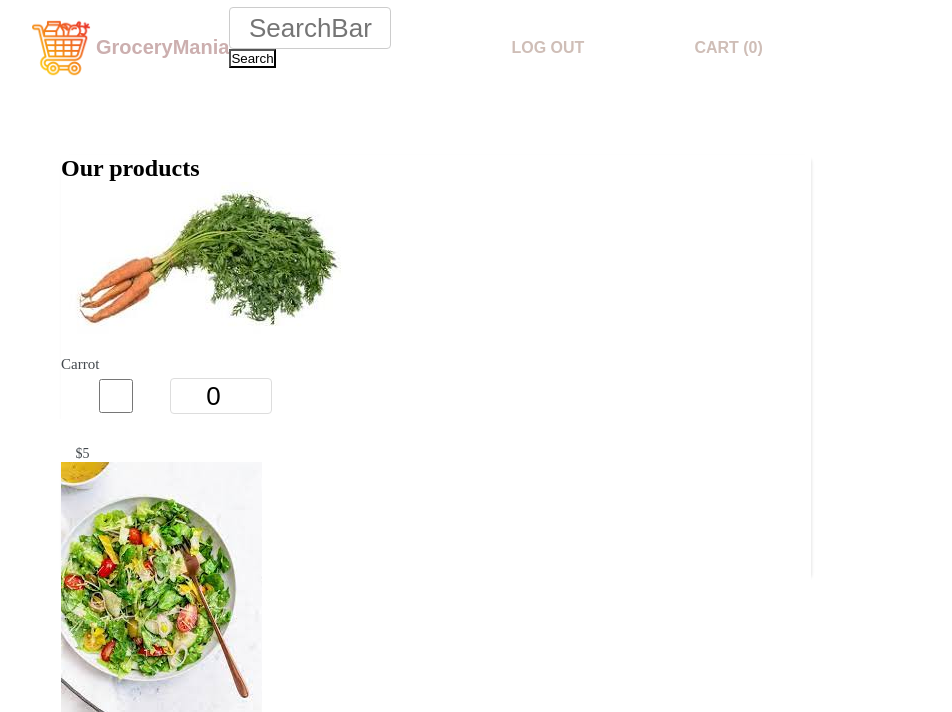
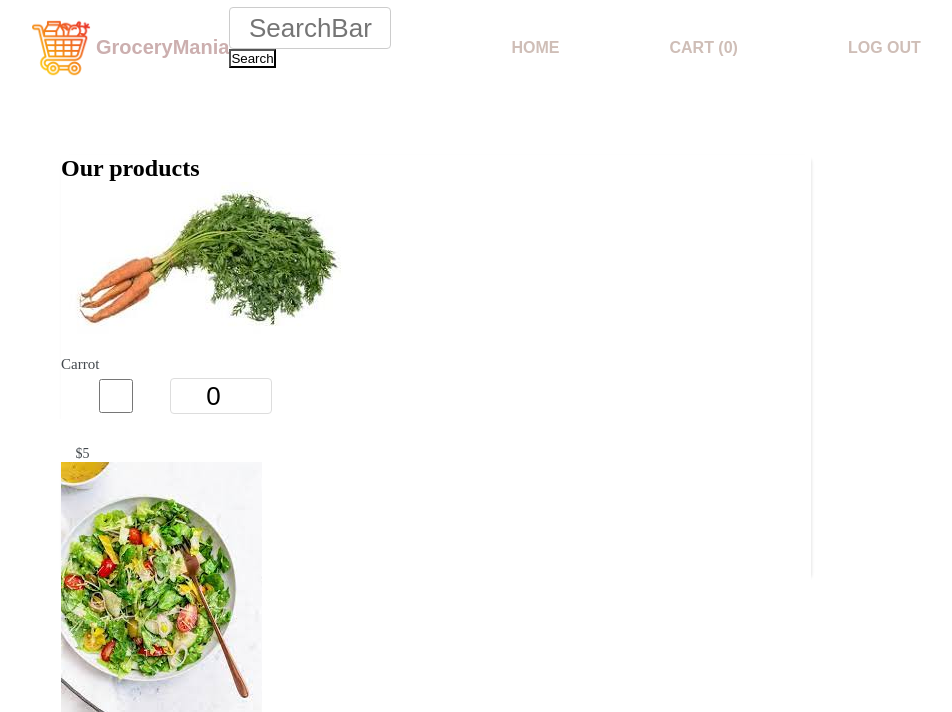
Before and after one commit to EnderDE77/web-project-swe2, a PHP site: page /WEB_PROJECT1/CLIENT/clientview.php in a window 1280 px wide. Shown: the top 712 px of the page, without its empty margins (19-971 px from the left). Run offline with PHP 8.4, Linux system fonts and the light colour scheme; data comes from the database, SQL or seed files in the repository; data that the repository does not hold is empty.

Commit message:
Update clientview.php

```diff
--- a/WEB_PROJECT1/CLIENT/clientview.php
+++ b/WEB_PROJECT1/CLIENT/clientview.php
@@ -48,8 +48,9 @@
         <div class="menu">
 
             <ul>
+                <li><a href="../HOME/index.php">HOME</a></li>
+                <li><a href="./cart.php">CART (<?= $chosenProductsLen?>)</a></li>
                 <li><a href="./logout.php">LOG OUT</a></li>
-                <li><a href="./cart.php">CART (<?= $chosenProductsLen?>)</a></li>
              </ul>
         </div>
   </div>
```
